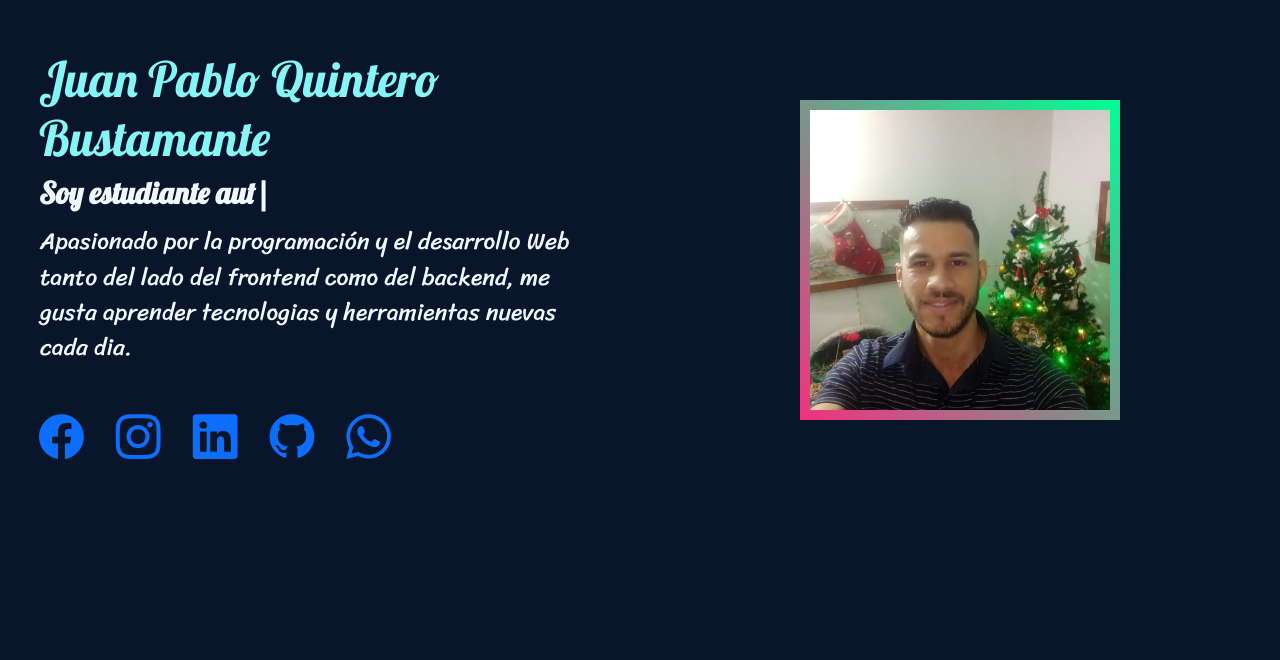
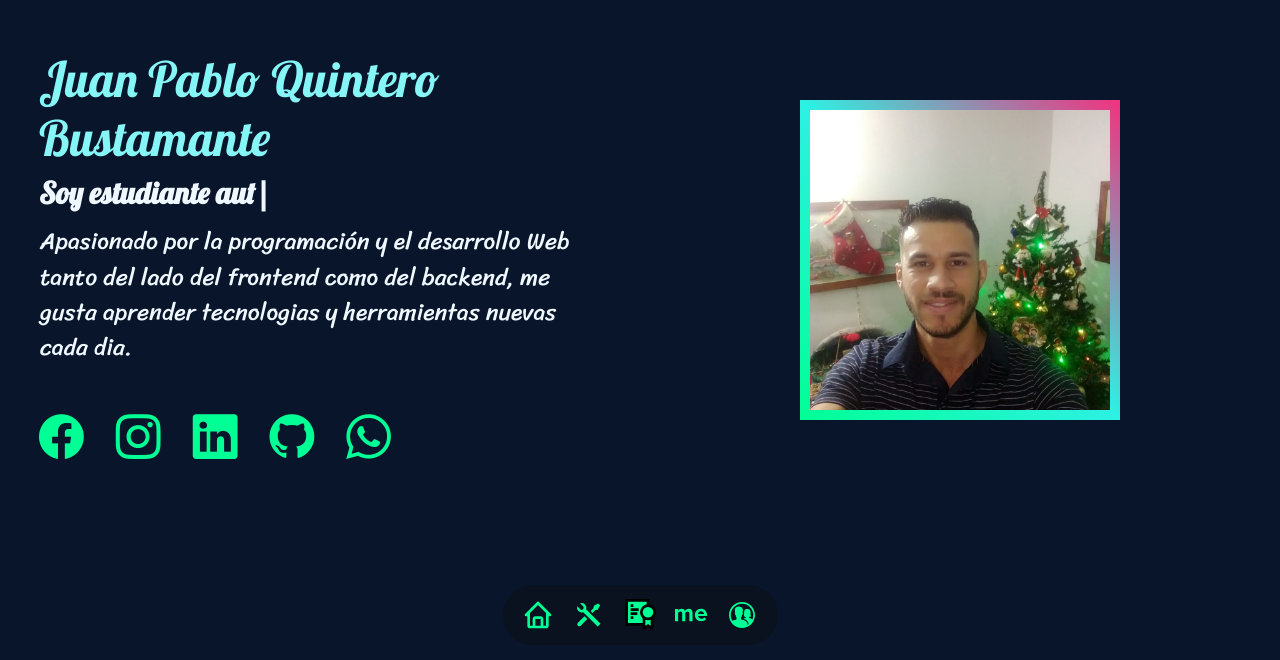
Before and after one commit to JuanPabloQB1990/juanpabloquintero, a React (Vite) app: page / in a window 1280 px wide. Shown: the part 140-800 px from the top of the page. Built offline with nearby package versions, Linux system fonts and the light colour scheme; a web font is replaced by a local one.

Commit message:
terminado con navbar

```diff
--- a/package.json
+++ b/package.json
@@ -14,6 +14,7 @@
     "react": "^18.2.0",
     "react-dom": "^18.2.0",
     "react-hook-form": "^7.43.9",
+    "react-icons": "^4.8.0",
     "react-router-dom": "^6.10.0",
     "styled-components": "^5.3.9",
     "typed.js": "^2.0.15"
--- a/src/App.css
+++ b/src/App.css
@@ -6,8 +6,9 @@
   --color-titulos: #85f5f6;
   --color-subTitulos: aliceblue;
   --color-parrafos: aliceblue;
-  --color1-border-foto: #f2317f;
-  --color2-border-foto: #00ff95;
+  --color1-border-foto: #00ff95;
+  --color2-border-foto: rgba(45, 241, 227, 1);
+  --color3-border-foto: #f2317f;
 }
 
 * {
@@ -45,7 +46,7 @@ body {
   display: flex;
   flex-direction: column;
   justify-content: space-evenly;
-  align-items:center;
+  align-items: center;
   padding: 0 15px;
 }
 
@@ -81,18 +82,29 @@ body {
 
 .icons a {
   font-size: clamp(2rem, calc(2rem + 1vw), 3rem);
+  color: #00ff95;
 }
 
 .icon:hover {
   transform: translateY(-10px);
 }
 
+.icon a:hover {
+  color: #f2317f;
+}
+
 .foto {
   background: linear-gradient(#111, #111) padding-box,
-    linear-gradient(45deg, var(--color1-border-foto), var(--color2-border-foto)) border-box;
+    linear-gradient(
+        45deg,
+        var(--color1-border-foto),
+        var(--color2-border-foto),
+        var(--color3-border-foto)
+      )
+      border-box;
   border: 10px solid transparent;
-  width: max(280px, 25vw);
-  height: max(280px, 25vw);
+  width: max(160px, 25vw);
+  height: max(160px, 25vw);
 }
 
 .foto img {
@@ -220,7 +232,7 @@ body {
   background: rgb(72, 240, 237);
   background: linear-gradient(
     90deg,
-    rgba(72, 240, 237, 1) 0%,
+    #00ff95 0%,
     rgba(45, 241, 227, 1) 38%,
     #f2317f 79%
   );
@@ -241,13 +253,6 @@ body {
 .boton-cv:hover {
   background-position: 100% 0;
 }
-
-/* .contenedor-contactame {
-  height: 100vh;
-  display: flex;
-  flex-direction: column;
-  justify-content: center;
-} */
 
 .contenedor-formulario label {
   color: var(--color-parrafos);
@@ -283,12 +288,12 @@ textarea {
   width: 100%;
   padding: 10px;
   border-radius: 0.25rem;
-  font-size: 1.25rem;
+  font-size: 1rem;
   font-weight: bold;
   background: rgb(72, 240, 237);
   background: linear-gradient(
     90deg,
-    rgba(72, 240, 237, 1) 0%,
+    #00ff95 0%,
     rgba(45, 241, 227, 1) 38%,
     #f2317f 79%
   );
@@ -303,6 +308,39 @@ textarea {
 .formulario-contacto input:focus,
 textarea:focus {
   box-shadow: 0px 0px 10px #85f5f6;
+}
+
+.header {
+  background-color: transparent;
+  width: 100%;
+  height: 60px;
+  position: fixed;
+  bottom: 15px;
+}
+
+.nav {
+  width: 275px;
+  height: 100%;
+  background-color: #11111167;
+  margin: 0 auto;
+  border-radius: 150px;
+  display: flex;
+  justify-content: space-evenly;
+  align-items: center;
+}
+
+.nav a {
+  color: #00ff95;
+}
+
+.nav a:hover {
+  color: #f2317f;
+}
+
+.nav a span {
+  display: block;
+  text-align: center;
+  text-decoration: none;
 }
 
 .mostrarIzquierda {
@@ -366,11 +404,11 @@ textarea:focus {
     display: flex;
     justify-content: space-between;
     align-items: center;
-}
+  }
 
-.contenedor-titulos,
-.contenedor-info,
-.contenedor-formulario  {
+  .contenedor-titulos,
+  .contenedor-info,
+  .contenedor-formulario {
     width: 50vw;
     height: 50vh;
     padding: 0 15px;
@@ -390,6 +428,4 @@ textarea:focus {
     text-align: left;
     padding-left: 1.5rem;
   }
-
-
 }
--- a/src/App.jsx
+++ b/src/App.jsx
@@ -5,8 +5,13 @@ import foto from "./img/Foto.jpg";
 import Icons from "./componentes/Icons.jsx";
 import Habilidades from "./componentes/Habilidades";
 import Certificados from "./componentes/Certificados";
-import { useForm } from "react-hook-form";
+import { Link } from "react-router-dom";
 import emailjs from "@emailjs/browser";
+import { BiHome } from "react-icons/bi";
+import { RiToolsFill } from "react-icons/ri";
+import { GrCertificate } from "react-icons/gr";
+import { SiAboutdotme } from "react-icons/si";
+import { IoIosContacts } from "react-icons/io";
 
 function App() {
   const [iconos, setIconos] = useState([]);
@@ -87,7 +92,36 @@ function App() {
 
   return (
     <main className="contenedor">
-      <section className="contenedor-presentacion">
+      <div className="header">
+        <nav className="nav">
+          <a href="#presentacion">
+            <span>
+              <BiHome size="2em" />
+            </span>
+          </a>
+          <a href="#habilidades">
+            <span>
+              <RiToolsFill size="2em" />
+            </span>
+          </a>
+          <a href="#certificados">
+            <span>
+              <GrCertificate fill="currentColor" size="2em" />
+            </span>
+          </a>
+          <a href="#about">
+            <span>
+              <SiAboutdotme size="2em" />
+            </span>
+          </a>
+          <a href="#contactame">
+            <span>
+              <IoIosContacts size="2em" />
+            </span>
+          </a>
+        </nav>
+      </div>
+      <section id="presentacion" className="contenedor-presentacion">
         <div className="contenedor-titulos">
           <h1 className="efectoIzquierda titulo">
             Juan Pablo Quintero Bustamante
@@ -112,7 +146,7 @@ function App() {
           </div>
         </div>
       </section>
-      <section className="contenedor-habilidades">
+      <section id="habilidades" className="contenedor-habilidades">
         <h2 className="titulo">Habilidades</h2>
         <p className="parrafo efectoMostrarArriba">
           Estas son mis habilidades con su porcentaje repectivo de conocimiento
@@ -125,7 +159,7 @@ function App() {
           })}
         </div>
       </section>
-      <section className="contenedor-certificados">
+      <section id="certificados" className="contenedor-certificados">
         <h2 className="titulo">Certificados de Cursos</h2>
         <p className="parrafo efectoMostrarArriba">
           estos son algunos cursos que he realizado en plataformas como UdeMy,
@@ -142,7 +176,7 @@ function App() {
           </ul>
         </article>
       </section>
-      <section className="contenedor-acerca_de_mi">
+      <section id="about" className="contenedor-acerca_de_mi">
         <h2 className="titulo">Acerca de Mi</h2>
         <figure className="foto-acerca_de_mi">
           <img src={foto} alt="" />
@@ -158,14 +192,14 @@ function App() {
           presente.
         </p>
         <div className="contenedor-boton_cv">
-          <a rel="noreferrer" href="" download="Hoja de Vida 2022">
+          <a rel="noreferrer" href="/Hoja de Vida 2023.pdf" download="Juan Pablo Quintero 2023">
             <button className="boton-cv" type="submit">
               Descarga mi CV
             </button>
           </a>
         </div>
       </section>
-      <section className="contenedor-contactame">
+      <section id="contactame" className="contenedor-contactame">
         <div className="contenedor-info">
           <h2 className="titulo">Contactame</h2>
           <h2 className="sub-titulo">Enviame un correo</h2>
```
Also changed, not shown: 2 other files (tests, documents, lock files or other folders). Lines whose indentation alone changed are shown as unchanged.
